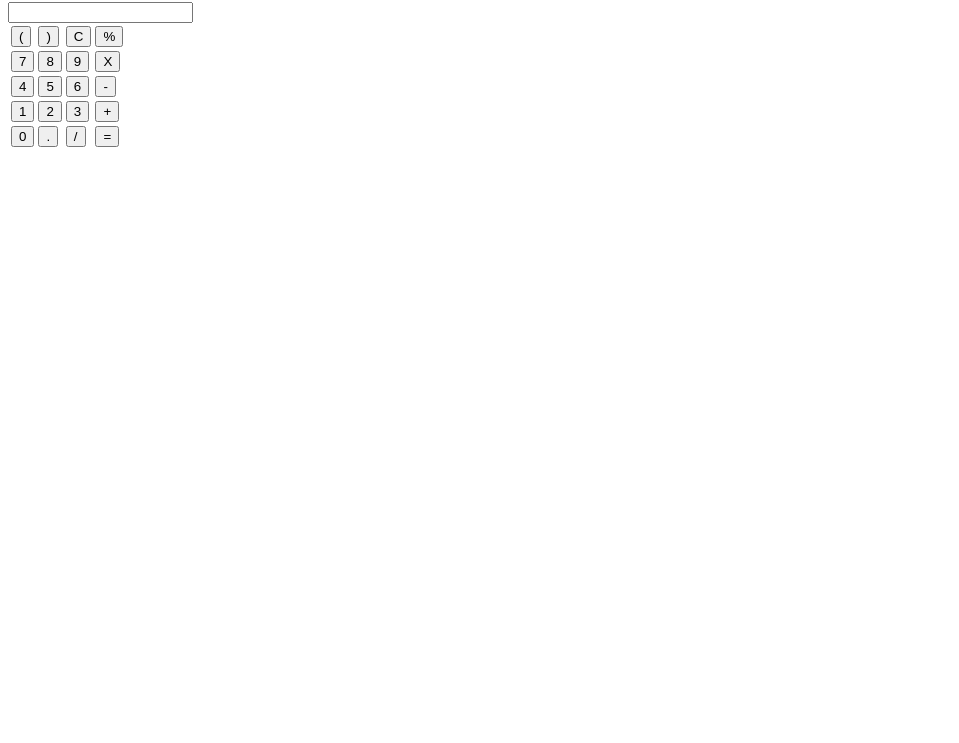
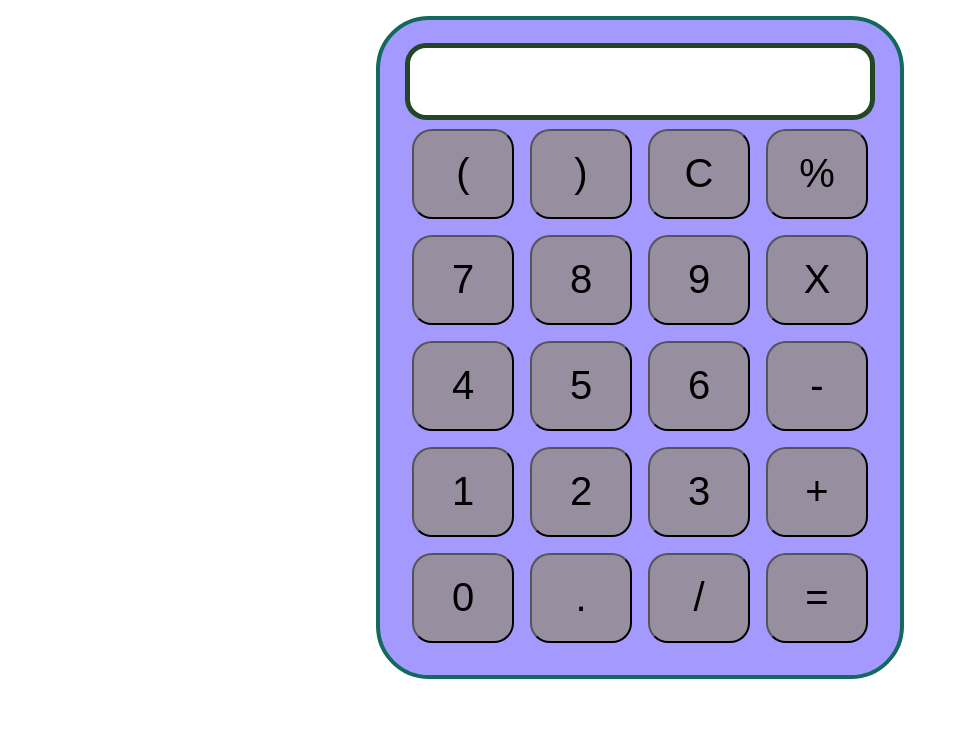
Before and after one commit to swapnilg671/TheDigiMasters, a plain HTML site: page WebLearningPlayground/JS-Basics/JSCalc/JSCalc.html in a window 1280 px wide. Shown: the part 57-800 px from the top of the page, without its empty margins (0-959 px from the left). Drawn offline with Linux system fonts and the light colour scheme; files that its build step writes are made by us from their sources.

Commit message:
javascript calculator

```diff
--- a/WebLearningPlayground/JS-Basics/JSCalc/JSCalc.html
+++ b/WebLearningPlayground/JS-Basics/JSCalc/JSCalc.html
@@ -5,7 +5,7 @@
     <meta charset="UTF-8">
     <meta name="viewport" content="width=device-width, initial-scale=1.0">
     <meta http-equiv="X-UA-Compatible" content="ie=edge">
-    <link rel="stylesheet" href="style.css">
+    <link rel="stylesheet" href="JSCalc.css">
     <title>Calculator</title>
 </head>
 
@@ -51,6 +51,6 @@
     </div>
 
 </body>
-<script src="script.js"></script>
+<script src="JSCalc.js"></script>
 
 </html>
```
